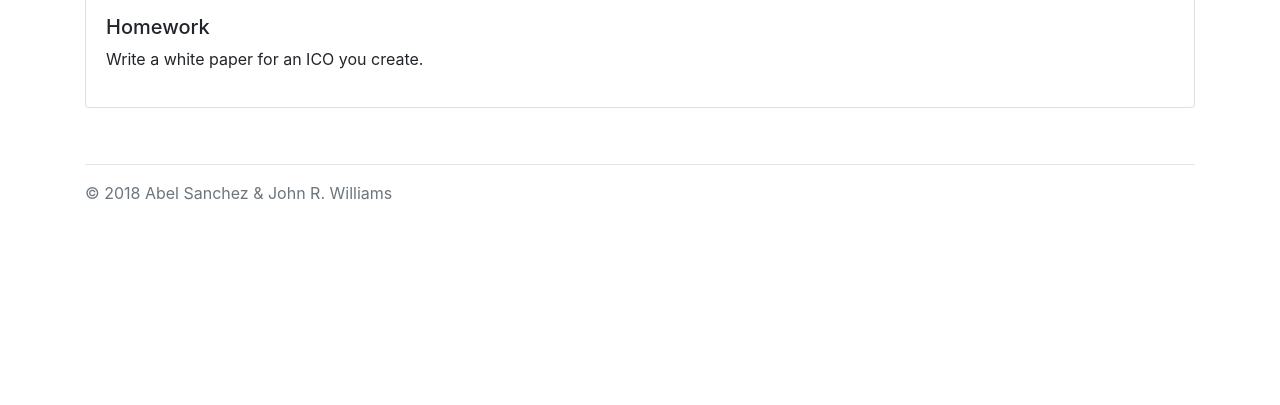
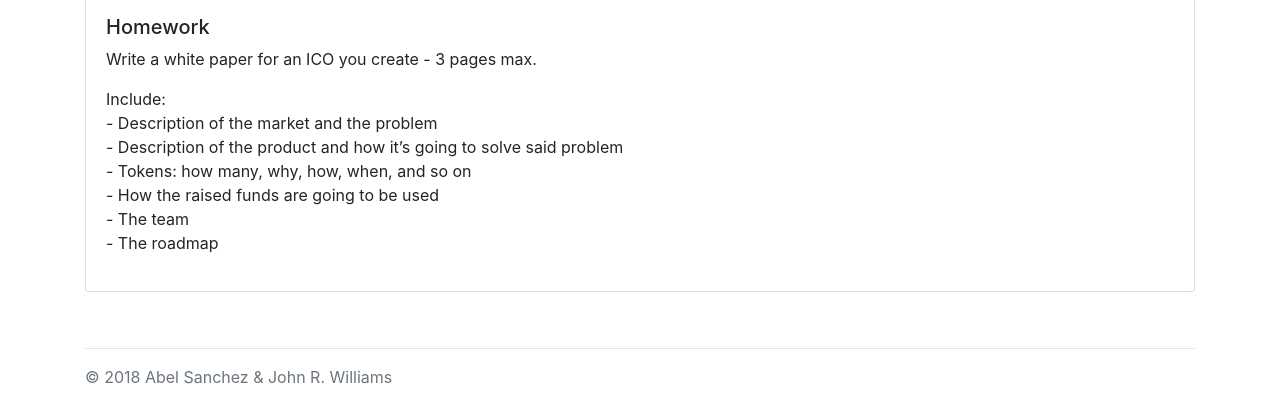
Before and after one commit to romuloscampini/mit-devops, a plain HTML site: page index.html in a window 1280 px wide. Shown: the part 7329-7734 px from the top of the page. Before the commit the page ends 7550 px from the top, so only its background shows below. Drawn offline with nearby package versions, Linux system fonts and the light colour scheme.

Commit message:
hw5 edit

```diff
--- a/index.html
+++ b/index.html
@@ -791,7 +791,15 @@
 
               <h5>Homework</h5>
               <p>
-                Write a white paper for an ICO you create.
+                Write a white paper for an ICO you create - 3 pages max.
+              </p>
+              <p>Include:<br>
+               - Description of the market and the problem<br>
+               - Description of the product and how it’s going to solve said problem<br>
+               - Tokens: how many, why, how, when, and so on<br>
+               - How the raised funds are going to be used<br>
+               - The team<br>
+               - The roadmap<br>
               </p>
 
             </div>
```
